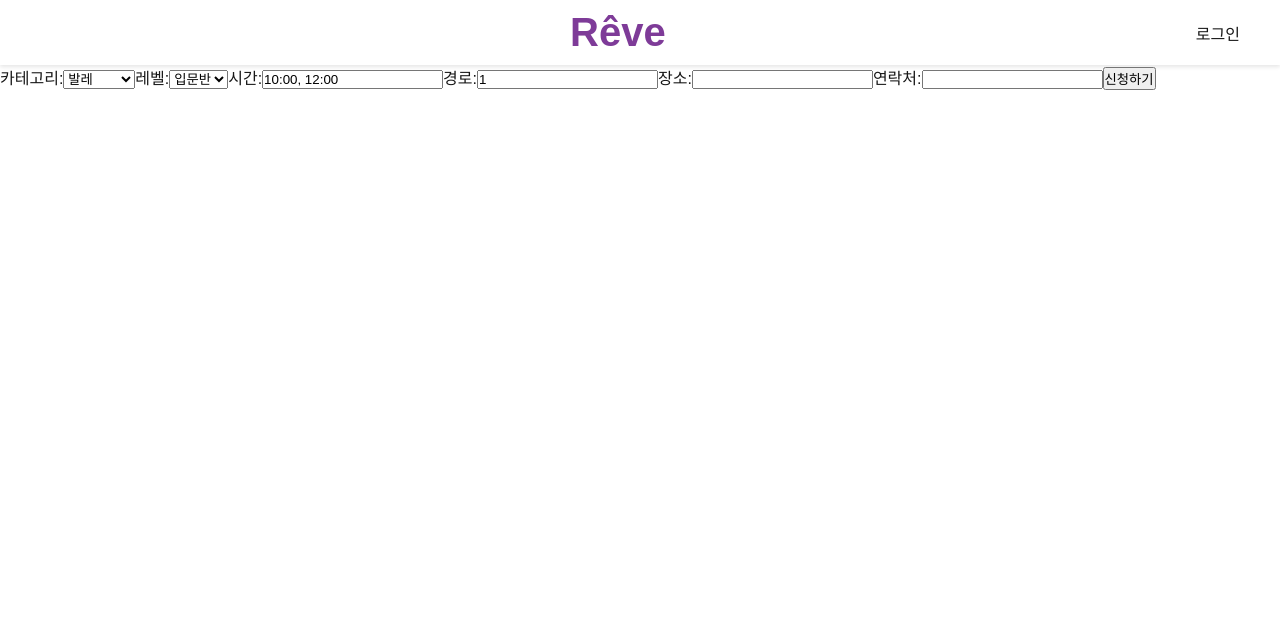
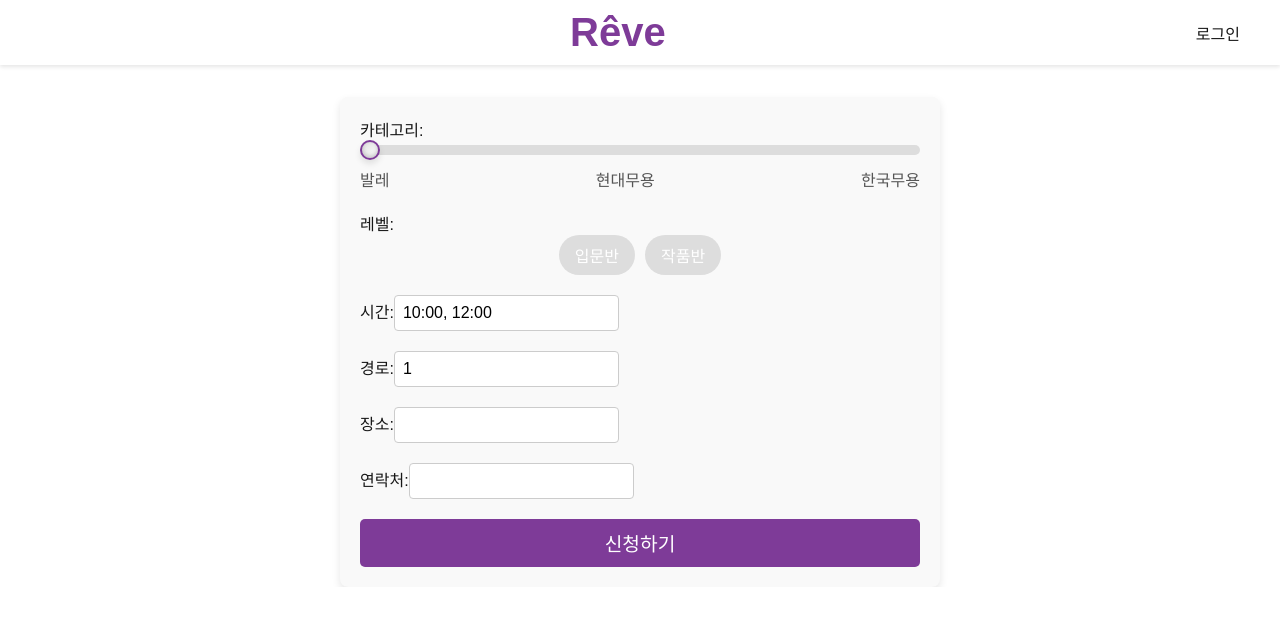
Before and after one commit to Aiden-Kwak/reve, a Next.js app in the folder frontend/: page /class/enroll in a window 1280 px wide. Shown: the top 626 px of the page. Built offline with nearby package versions, Linux system fonts and the light colour scheme; no server answers; a web font is replaced by a local one.

Commit message:
신청폼 제출시 param 전송 문제해결

```diff
--- /dev/null
+++ b/frontend/src/app/class/enroll/enrollment.module.css
@@ -0,0 +1,156 @@
+/* 전체 폼 스타일 */
+.formContainer {
+  display: flex;
+  flex-direction: column;
+  gap: 20px;
+  max-width: 600px;
+  margin: 0 auto;
+  margin-top: 2rem;
+  padding: 20px;
+  background-color: #f9f9f9;
+  border-radius: 8px;
+  box-shadow: 0 4px 8px rgba(0, 0, 0, 0.1);
+}
+
+/* 카테고리 슬라이더 컨테이너 */
+.sliderContainer {
+  position: relative;
+}
+
+/* 슬라이더 스타일 */
+.slider {
+  width: 100%;
+  appearance: none;
+  height: 10px;
+  background: #ddd;
+  border-radius: 5px;
+  outline: none;
+  cursor: pointer;
+  position: relative;
+}
+
+.slider::-webkit-slider-thumb {
+  appearance: none;
+  width: 20px;
+  height: 20px;
+  background: linear-gradient(145deg, #e0e0e0, #ffffff);
+  border: 2px solid #7E3B98;
+  border-radius: 50%;
+  box-shadow: 0 4px 6px rgba(0, 0, 0, 0.1), inset 0 -2px 4px rgba(0, 0, 0, 0.2);
+  cursor: pointer;
+  transition: transform 0.2s ease, background 0.3s ease;
+}
+
+.slider::-webkit-slider-thumb:hover {
+  transform: scale(1.2);
+  background: linear-gradient(145deg, #ffffff, #e0e0e0);
+  box-shadow: 0 6px 10px rgba(0, 0, 0, 0.2), inset 0 -2px 4px rgba(0, 0, 0, 0.3);
+}
+
+.slider::-moz-range-thumb {
+  width: 20px;
+  height: 20px;
+  background: linear-gradient(145deg, #e0e0e0, #ffffff);
+  border: 2px solid #7E3B98;
+  border-radius: 50%;
+  box-shadow: 0 4px 6px rgba(0, 0, 0, 0.1), inset 0 -2px 4px rgba(0, 0, 0, 0.2);
+  cursor: pointer;
+  transition: transform 0.2s ease, background 0.3s ease;
+}
+
+.slider::-moz-range-thumb:hover {
+  transform: scale(1.2);
+  background: linear-gradient(145deg, #ffffff, #e0e0e0);
+  box-shadow: 0 6px 10px rgba(0, 0, 0, 0.2), inset 0 -2px 4px rgba(0, 0, 0, 0.3);
+}
+
+.slider::-ms-thumb {
+  width: 20px;
+  height: 20px;
+  background: linear-gradient(145deg, #e0e0e0, #ffffff);
+  border: 2px solid #7E3B98;
+  border-radius: 50%;
+  box-shadow: 0 4px 6px rgba(0, 0, 0, 0.1), inset 0 -2px 4px rgba(0, 0, 0, 0.2);
+  cursor: pointer;
+  transition: transform 0.2s ease, background 0.3s ease;
+}
+
+.slider::-ms-thumb:hover {
+  transform: scale(1.2);
+  background: linear-gradient(145deg, #ffffff, #e0e0e0);
+  box-shadow: 0 6px 10px rgba(0, 0, 0, 0.2), inset 0 -2px 4px rgba(0, 0, 0, 0.3);
+}
+
+/* 레벨 버튼 토글 */
+.toggleButton {
+  padding: 8px 16px;
+  font-size: 1rem;
+  color: white;
+  border: none;
+  border-radius: 50px;
+  cursor: pointer;
+  transition: background-color 0.3s ease;
+}
+
+.toggleButton:hover {
+  background-color: #5a2973;
+}
+
+/* 버튼 클릭 시 색상 */
+.clicked {
+  background-color: #7e3b98;
+}
+
+.unclicked {
+  background-color: #ddd;
+}
+
+/* 레벨 선택 버튼 래퍼 */
+.labelWrapper {
+  display: flex;
+  gap: 10px;
+  justify-content: center;
+  align-items: center;
+}
+
+/* 입력 필드 스타일 */
+.inputField {
+  padding: 8px;
+  font-size: 1rem;
+  border: 1px solid #ccc;
+  border-radius: 4px;
+}
+
+.inputField:focus {
+  border-color: #7e3b98;
+  outline: none;
+}
+
+/* 시간 선택 input 스타일 */
+.timeInput {
+  width: 100%;
+}
+
+/* 신청 버튼 */
+.submitButton {
+  padding: 10px 20px;
+  font-size: 1.2rem;
+  color: white;
+  background-color: #7e3b98;
+  border: none;
+  border-radius: 5px;
+  cursor: pointer;
+  transition: background-color 0.3s ease;
+}
+
+.submitButton:hover {
+  background-color: #5a2973;
+}
+
+.labels {
+  display: flex;
+  justify-content: space-between;
+  margin-top: 0.5rem;
+  font-size: 1rem;
+  color: #555;
+}
--- a/frontend/src/app/class/enroll/page.js
+++ b/frontend/src/app/class/enroll/page.js
@@ -1,44 +1,52 @@
 "use client";
 
 import React, { useState, useEffect } from "react";
-import { useRouter } from "next/navigation"; // next/navigation에서 useRouter 사용
+import { useRouter, useSearchParams } from "next/navigation";
 import apiClient from "@/utils/axios";
+import styles from "./enrollment.module.css";
 
 function EnrollmentForm() {
-  const [category, setCategory] = useState("ballet");
-  const [level, setLevel] = useState("basic");
+  const [category, setCategory] = useState("");
+  const [level, setLevel] = useState("");
   const [times, setTimes] = useState([["10:00", "12:00"]]);
   const [route, setRoute] = useState(1); // integer
   const [location, setLocation] = useState(""); // optional
   const [contact, setContact] = useState("");
   const router = useRouter();
+  const searchParams = useSearchParams();
 
-  const [selectedGenre, setSelectedGenre] = useState("");
-  const [selectedLevel, setSelectedLevel] = useState("");
+  const [sliderValue, setSliderValue] = useState(0);
 
   useEffect(() => {
-    // router.query가 준비되었을 때만 쿼리 값을 설정
-    if (router.isReady) {
-      const { selectedGenre, selectedLevel } = router.query;
-      if (selectedGenre && selectedLevel) {
-        setSelectedGenre(selectedGenre);
-        setSelectedLevel(selectedLevel);
+    // 쿼리 파라미터가 있을 때만 설정
+    const selectedGenre = searchParams.get("selectedGenre");
+    const selectedLevel = searchParams.get("selectedLevel");
+
+    if (selectedGenre && selectedLevel) {
+      setCategory(selectedGenre);
+      setLevel(selectedLevel);
+
+      if (selectedGenre === "ballet") {
+        setSliderValue(0);
+      } else if (selectedGenre === "modern") {
+        setSliderValue(50);
+      } else {
+        setSliderValue(100);
       }
     }
-  }, [router.isReady, router.query]); // router.isReady와 router.query가 변경되었을 때 실행
+  }, [searchParams]);
 
   const handleSubmit = async (e) => {
     e.preventDefault();
 
-    // 전화번호가 없으면 구글 로그인에서 받은 이메일로 설정
     if (!contact) {
       const userEmail = "user@example.com"; // TODO: 구글 로그인에서 받은 이메일로 설정
       setContact(userEmail);
     }
 
     const data = {
-      category: selectedGenre,
-      level: selectedLevel,
+      category,
+      level,
       times,
       route,
       location,
@@ -53,23 +61,61 @@ function EnrollmentForm() {
     }
   };
 
+  const handleSliderChange = (e) => {
+    const value = e.target.value;
+    if (value < 33) {
+      setCategory("ballet");
+    } else if (value < 67) {
+      setCategory("modern");
+    } else {
+      setCategory("korean");
+    }
+  };
+
+  const toggleLevel = () => {
+    setLevel((prev) => (prev === "basic" ? "performance" : "basic"));
+  };
+
   return (
-    <form onSubmit={handleSubmit}>
+    <form onSubmit={handleSubmit} className={styles.formContainer}>
       <label>
         카테고리:
-        <select value={category} onChange={(e) => setCategory(e.target.value)}>
-          <option value="ballet">발레</option>
-          <option value="modern">현대무용</option>
-          <option value="korea">한국무용</option>
-        </select>
+        <div className={styles.sliderContainer}>
+          <input
+            type="range"
+            min="0"
+            max="100"
+            step="1"
+            value={sliderValue}
+            className={styles.slider}
+            onChange={handleSliderChange}
+          />
+          <div className={styles.labels}>
+            <span>발레</span>
+            <span>현대무용</span>
+            <span>한국무용</span>
+          </div>
+        </div>
       </label>
 
       <label>
         레벨:
-        <select value={level} onChange={(e) => setLevel(e.target.value)}>
-          <option value="basic">입문반</option>
-          <option value="performance">작품반</option>
-        </select>
+        <div className={styles.labelWrapper}>
+          <button
+            type="button"
+            onClick={toggleLevel}
+            className={`${styles.toggleButton} ${level === "basic" ? styles.clicked : styles.unclicked}`}
+          >
+            입문반
+          </button>
+          <button
+            type="button"
+            onClick={toggleLevel}
+            className={`${styles.toggleButton} ${level === "advanced" ? styles.clicked : styles.unclicked}`}
+          >
+            작품반
+          </button>
+        </div>
       </label>
 
       <label>
@@ -78,6 +124,7 @@ function EnrollmentForm() {
           type="text"
           value={times[0].join(", ")}
           onChange={(e) => setTimes([[...e.target.value.split(", ")]] )}
+          className={styles.inputField}
         />
       </label>
 
@@ -87,6 +134,7 @@ function EnrollmentForm() {
           type="number"
           value={route}
           onChange={(e) => setRoute(e.target.value)}
+          className={styles.inputField}
         />
       </label>
 
@@ -96,6 +144,7 @@ function EnrollmentForm() {
           type="text"
           value={location}
           onChange={(e) => setLocation(e.target.value)}
+          className={styles.inputField}
         />
       </label>
 
@@ -105,10 +154,11 @@ function EnrollmentForm() {
           type="text"
           value={contact}
           onChange={(e) => setContact(e.target.value)}
+          className={styles.inputField}
         />
       </label>
 
-      <button type="submit">신청하기</button>
+      <button type="submit" className={styles.submitButton}>신청하기</button>
     </form>
   );
 }
--- a/frontend/src/components/navcontent/timetableContent.jsx
+++ b/frontend/src/components/navcontent/timetableContent.jsx
@@ -30,8 +30,8 @@ function TimetableContent({ schedules }) {
   };
 
   const handleEnrollClick = () => {
-    router.push(`/class/enroll?selectedGenre=${selectedGenre}&selectedLevel=${selectedLevel}`);
-  };
+  router.push(`/class/enroll?selectedGenre=${selectedGenre}&selectedLevel=${selectedLevel}`);
+};
 
 
   return (
```
